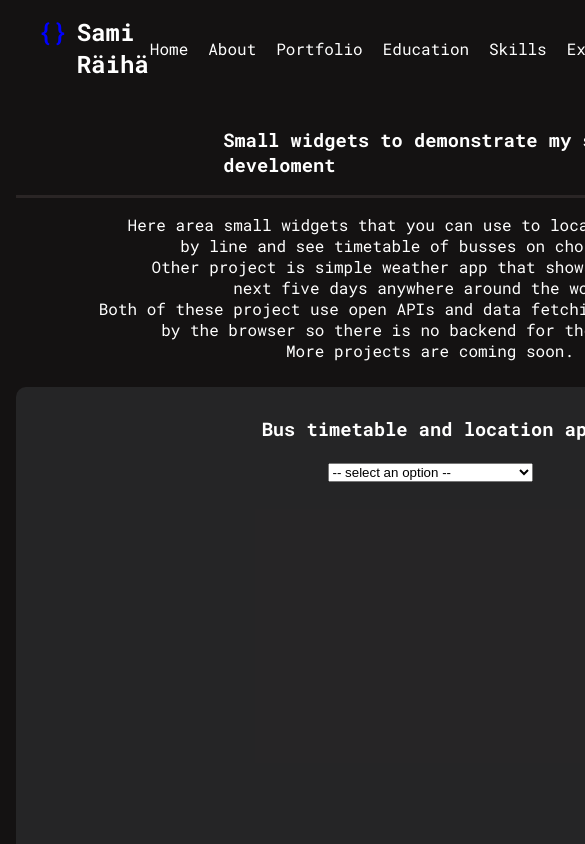
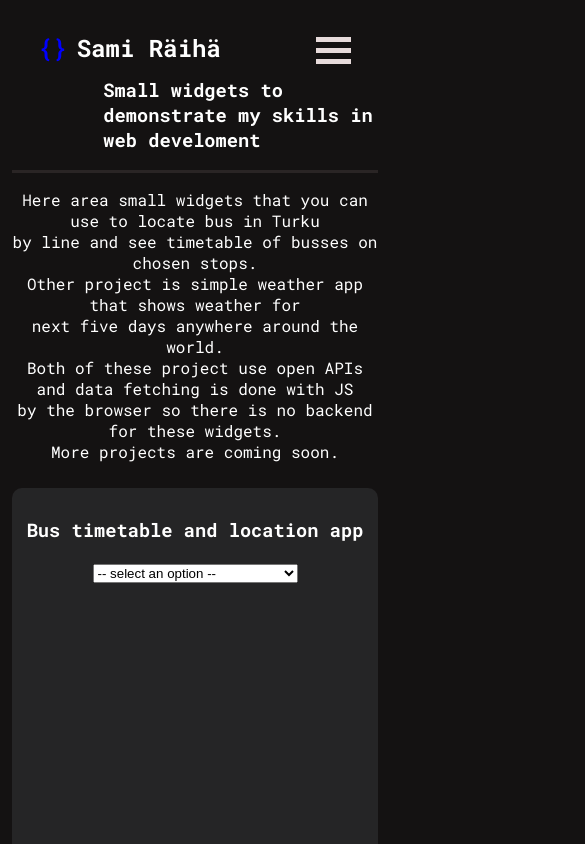
Before and after one commit to sami-alt/Kotisivut, a React (Vite) app: page /Demos in a window 390 px wide. Shown: the top 844 px of the page, 585 px wide, since content can reach past the window. Built offline with nearby package versions, Linux system fonts and the light colour scheme; no server answers.

Commit message:
add resposive desing to homapage

```diff
--- a/src/main.scss
+++ b/src/main.scss
@@ -74,6 +74,9 @@ body {
     background-color: rgb(231, 219, 219);
     margin: 6px 0;
 }
+
+//dropdown
+
 
 //Main
 
@@ -468,14 +471,45 @@ iframe {
 
 //mobile styles
 
-// @media screen and (max-width: 420px) {
+@media screen and (max-width: 430px) {
 
-//     body{
-//         max-width: 100hv;
-//     }
+    body{
+        max-width: 100vh;
+        min-width:300px
+    }
 
-//     .home {
-//         display: flex;
-//         flex-direction: column;
-//     }
-// }
+    .main{
+        max-width: 330px;
+        padding-top: 0px;
+    }
+
+    .home {
+        display: flex;
+        flex-direction: column;
+    }
+
+    .header .navLinks{
+        display: none;
+    }
+
+    #menuButton{
+        padding-right: 0px;
+    }
+
+    //home
+
+    .home{
+        margin-top: 20px;
+    }
+
+    #intro{
+        margin-top: 0px;
+        padding-top: 0;
+    }
+
+    .homeText{
+        padding-top: 10px;
+        justify-content: center;
+    }
+
+}
```
